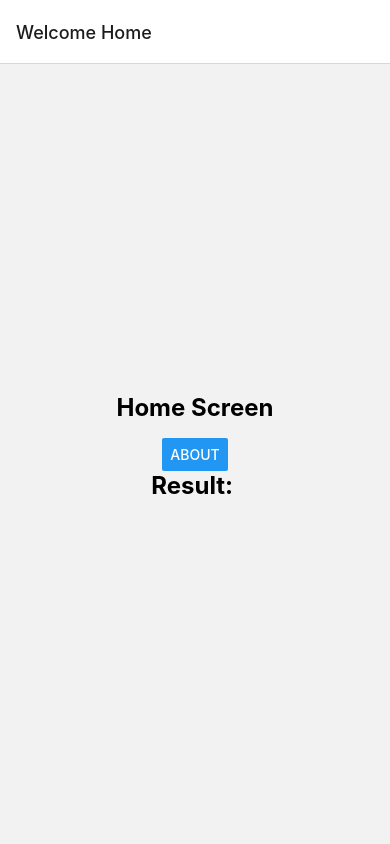
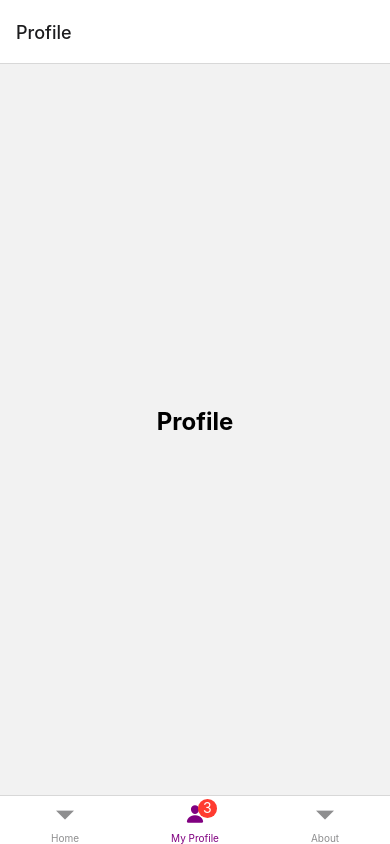
Before and after one commit to tugbaesat/my-react-native-app, a React Native app: screen /Profile in a window 390 px wide. Built offline with nearby package versions, Linux system fonts and the light colour scheme.

Commit message:
tab navigator added

```diff
--- a/App.js
+++ b/App.js
@@ -1,22 +1,38 @@
-import * as React from "react";
 import { NavigationContainer } from "@react-navigation/native";
-import { createNativeStackNavigator } from "@react-navigation/native-stack";
+import { createBottomTabNavigator } from "@react-navigation/bottom-tabs";
 import HomeScreen from "./screens/HomeScreen";
+import ProfileScreen from "./screens/ProfileScreen";
 import AboutScreen from "./screens/AboutScreen";
+import Ionicons from "@expo/vector-icons/Ionicons";
 
-const Stack = createNativeStackNavigator();
+const Tab = createBottomTabNavigator();
 
-export default function App() {
+const App = () => {
   return (
     <NavigationContainer>
-      <Stack.Navigator>
-        <Stack.Screen
-          name="Home"
-          component={HomeScreen}
-          options={{ title: "Welcome Home" }}
+      <Tab.Navigator
+        screenOptions={{
+          tabBarLabelPosition: "below-icon",
+          tabBarShowLabel: true,
+          tabBarActiveTintColor: "purple",
+        }}
+      >
+        <Tab.Screen name="Home" component={HomeScreen} />
+        <Tab.Screen
+          name="Profile"
+          component={ProfileScreen}
+          options={{
+            tabBarLabel: "My Profile",
+            tabBarIcon: ({ color }) => (
+              <Ionicons name="person" size={20} color={color} />
+            ),
+            tabBarBadge:3
+          }}
         />
-        <Stack.Screen name="About" component={AboutScreen} />
-      </Stack.Navigator>
+        <Tab.Screen name="About" component={AboutScreen} />
+      </Tab.Navigator>
     </NavigationContainer>
   );
-}
+};
+
+export default App;
--- a/package.json
+++ b/package.json
@@ -9,6 +9,7 @@
     "web": "expo start --web"
   },
   "dependencies": {
+    "@react-navigation/bottom-tabs": "^6.5.20",
     "@react-navigation/native": "^6.1.17",
     "@react-navigation/native-stack": "^6.9.26",
     "expo": "~50.0.14",
--- a/screens/AboutScreen.js
+++ b/screens/AboutScreen.js
@@ -2,17 +2,17 @@ import { useLayoutEffect } from "react";
 import { View, Text, Button, StyleSheet } from "react-native";
 
 export default function AboutScreen({ navigation, route }) {
-  const { name } = route.params;
+  // const { name } = route.params;
 
-  useLayoutEffect(() => {
-    navigation.setOptions({
-      title: name,
-    });
-  }, [navigation, name]);
+  // useLayoutEffect(() => {
+  //   navigation.setOptions({
+  //     title: name,
+  //   });
+  // }, [navigation, name]);
   return (
     <View style={styles.container}>
-      <Text style={styles.text}>About {name}</Text>
-      <Button
+      <Text style={styles.text}>About</Text>
+      {/* <Button
         title="Update the name"
         onPress={() => navigation.setParams({ name: "Arda" })}
       />
@@ -21,7 +21,7 @@ export default function AboutScreen({ navigation, route }) {
         onPress={() => {
           navigation.navigate("Home", { result: "Data from About" });
         }}
-      />
+      /> */}
     </View>
   );
 }
--- a/screens/HomeScreen.js
+++ b/screens/HomeScreen.js
@@ -5,11 +5,11 @@ export default function HomeScreen({ navigation, route }) {
   return (
     <View style={styles.container}>
       <Text style={styles.text}>Home Screen</Text>
-      <Button
+      {/* <Button
         title="About"
         onPress={() => navigation.navigate("About", { name: "Tugba" })}
       />
-      <Text style={styles.text}>Result: {route.params?.result}</Text>
+      <Text style={styles.text}>Result: {route.params?.result}</Text> */}
     </View>
   );
 }
--- /dev/null
+++ b/screens/ProfileScreen.js
@@ -0,0 +1,25 @@
+import React from "react";
+import { View, Text, StyleSheet } from "react-native";
+
+const ProfileScreen = () => {
+  return (
+    <View style={styles.container}>
+      <Text style={styles.text}>Profile</Text>
+    </View>
+  );
+};
+
+export default ProfileScreen;
+
+const styles = StyleSheet.create({
+  container: {
+    flex: 1,
+    alignItems: "center",
+    justifyContent: "center",
+  },
+  text: {
+    fontSize: 24,
+    fontWeight: "bold",
+    marginBottom: 16,
+  },
+});
```
Also changed, not shown: AppStack.js (added, +22 -0 lines), 1 other file (tests, documents, lock files or other folders).
